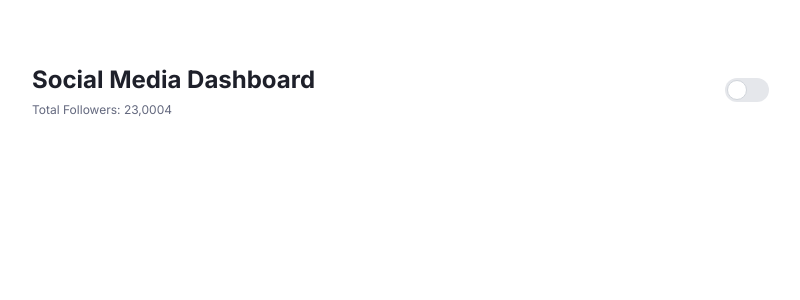
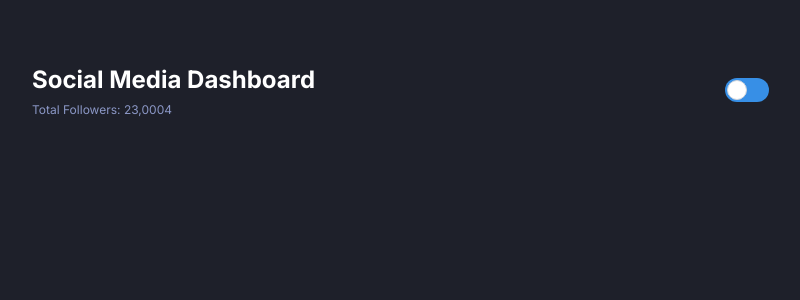
Before and after one commit to dheysonalves/social-media-dashboard, a Next.js app: page / in a window 1280 px wide. Shown: the top 300 px of the page, without its empty margins (96-896 px from the left). Built offline with nearby package versions, Linux system fonts and the light colour scheme.

Commit message:
feat: update dark mode scenario

```diff
--- a/app/components/Toogle/ToggleButton.tsx
+++ b/app/components/Toogle/ToggleButton.tsx
@@ -4,6 +4,16 @@ import React, { useState } from "react";
 
 function ToggleButton() {
 	const [value, setValue] = useState(false);
+
+	if (typeof window !== "undefined") {
+		const theme = localStorage.getItem("theme");
+
+		if (!value) {
+			document.documentElement.classList.add("dark");
+		} else {
+			document.documentElement.classList.remove("dark");
+		}
+	}
 
 	return (
 		<label className="relative inline-flex items-center cursor-pointer">
@@ -16,7 +26,7 @@ function ToggleButton() {
 			/>
 			<div
 				className="w-11 h-6 bg-gray-200 peer-focus:outline-none peer-focus:ring-4 peer-focus:bg-toogle
-			ring-blue-300 dark:peer-focus:ring-blue-800 rounded-full peer dark:bg-gray-700 peer-checked:after:translate-x-full peer-checked:after:border-white after:content-[''] after:absolute after:top-[2px] after:left-[2px] after:bg-white after:border-gray-300 after:border after:rounded-full after:h-5 after:w-5 after:transition-all dark:border-gray-600 peer-checked:bg-toogle"></div>
+			ring-blue-300 dark:peer-focus:ring-blue-800 rounded-full peer dark:bg-toogle peer-checked:after:translate-x-full peer-checked:after:border-white after:content-[''] after:absolute after:top-[2px] after:left-[2px] after:bg-white after:border-gray-300 after:border after:rounded-full after:h-5 after:w-5 after:transition-all peer-checked:bg-toogle"></div>
 		</label>
 	);
 }
--- a/app/layout.tsx
+++ b/app/layout.tsx
@@ -14,16 +14,6 @@ export default function RootLayout({
 	children: React.ReactNode;
 }) {
 
-	if (typeof window !== "undefined") {
-		const theme = localStorage.getItem("theme");
-
-		if (theme) {
-			document.documentElement.classList.add("dark");
-		} else {
-			document.documentElement.classList.remove("dark");
-		}
-	}
-
 	return (
 		<html lang="en">
 			<body className={inter.className}>{children}</body>
```
